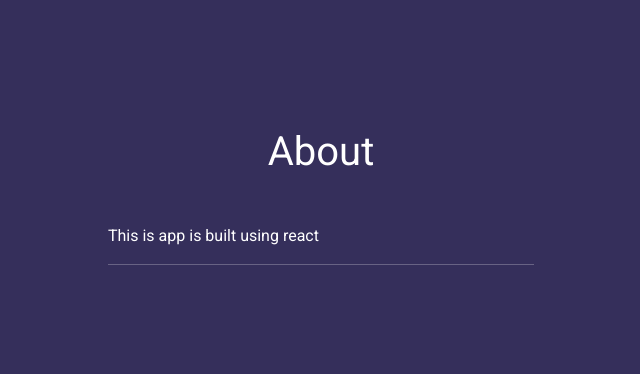
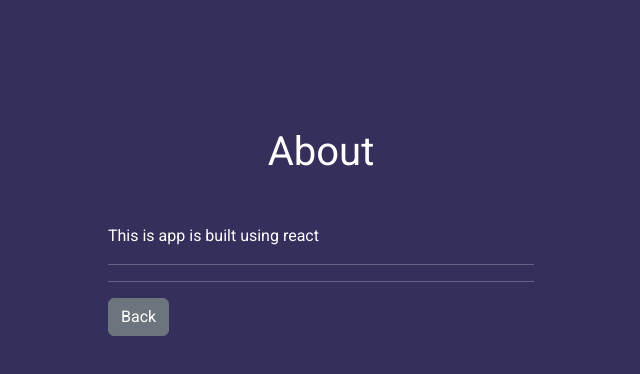
Before and after one commit to MdAmine/todo-app-2024, a React (Vite) app: page /about in a window 1280 px wide. Shown: the top 374 px of the page, without its empty margins (319-959 px from the left). Built offline with nearby package versions, Linux system fonts and the light colour scheme; no server answers.

Commit message:
about component add back button

```diff
--- a/src/components/About/About.tsx
+++ b/src/components/About/About.tsx
@@ -1,6 +1,9 @@
 import DeveloperInfo from "../DeveloperInfo/DeveloperInfo.tsx";
+import {useNavigate} from "react-router-dom";
 
 function About() {
+  const navigate = useNavigate()
+
   return (<div className='container text-white'>
     <h1 className='text-center mb-5'>About</h1>
     <p>
@@ -8,6 +11,8 @@
     </p>
     <hr/>
     <DeveloperInfo/>
+    <hr/>
+    <button className='btn btn-secondary mt' onClick={() => navigate(-1)}>Back</button>
   </div>)
 }
 
```
